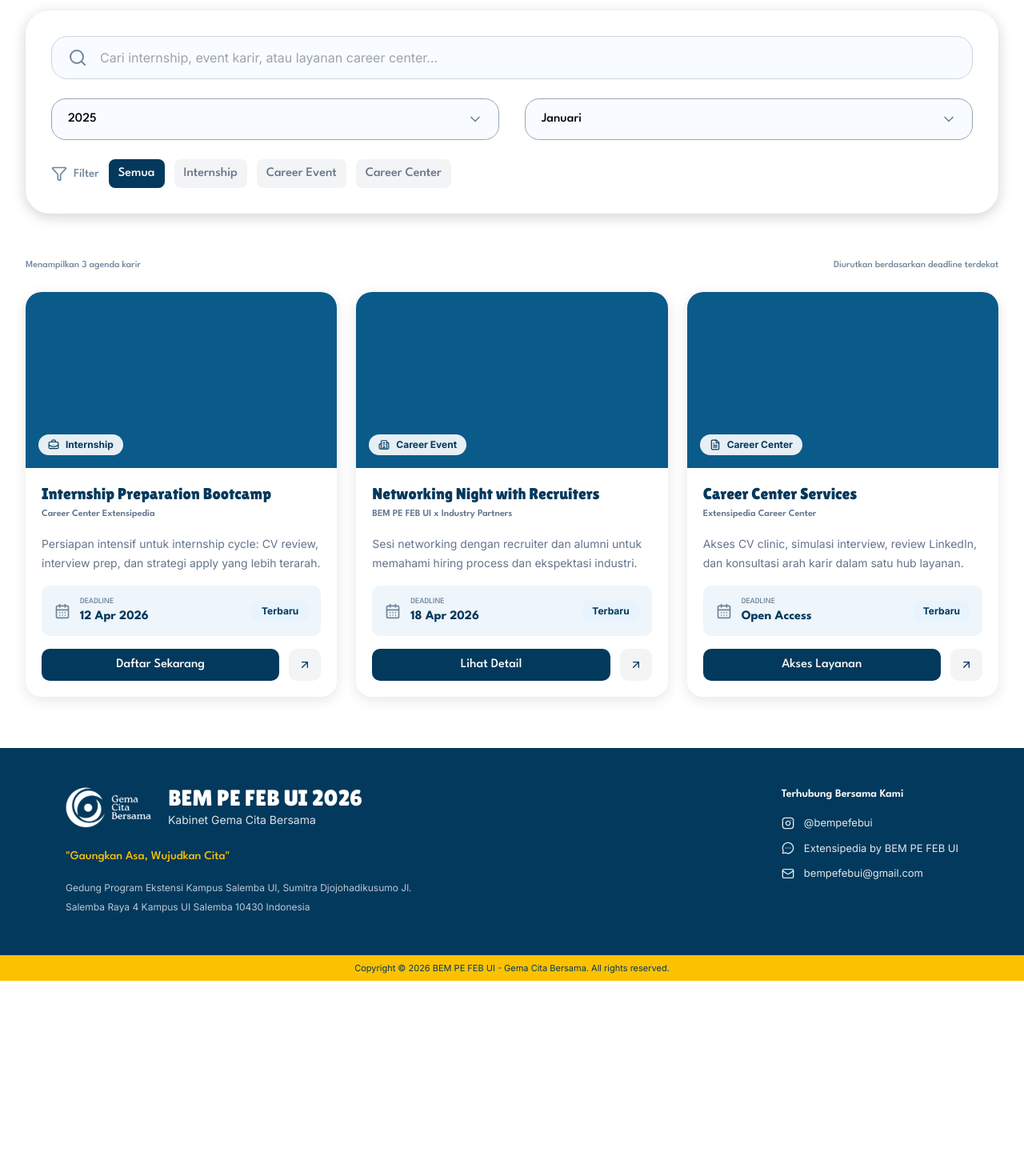
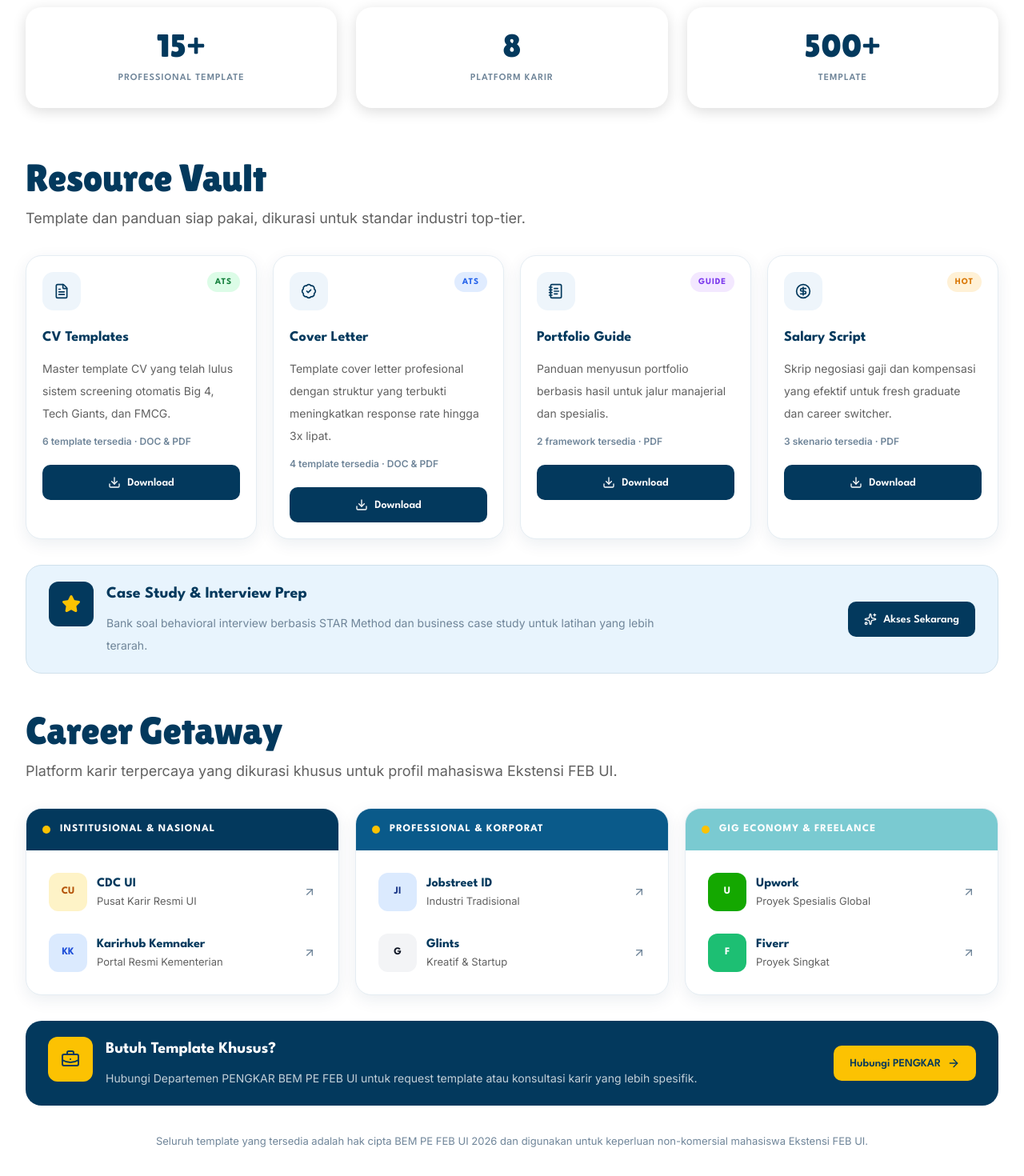
Before and after one commit to rafasoelistiono/extensipedia-frontend, a Next.js app: page /karir in a window 1280 px wide. Shown: the part 540-2010 px from the top of the page at 80% size. Before the commit the page ends 1766 px from the top, so only its background shows below. Built offline with nearby package versions, Linux system fonts and the light colour scheme.

Commit message:
implement career center

```diff
--- a/app/karir/page.tsx
+++ b/app/karir/page.tsx
@@ -1,60 +1,140 @@
 import type { Metadata } from "next";
-import { ChevronDown, Funnel, Search } from "lucide-react";
+import Link from "next/link";
+import {
+  ArrowRight,
+  ArrowUpRight,
+  BadgeCheck,
+  BriefcaseBusiness,
+  CircleDollarSign,
+  Download,
+  FileText,
+  NotebookText,
+  Sparkles,
+  Star,
+} from "lucide-react";
 import { Footer } from "@/components/Footer";
 import { Navbar } from "@/components/Navbar";
 import { ScrollReset } from "@/components/ScrollReset";
-import { CareerCard } from "@/components/hub-page/CareerCard";
 import { HeroBanner } from "@/components/hub-page/HeroBanner";
 
 export const metadata: Metadata = {
   title: "Career Center | Extensipedia",
 };
 
-const years = ["2025", "2026", "2027"];
-const months = [
-  "Januari",
-  "Februari",
-  "Maret",
-  "April",
-  "Mei",
-  "Juni",
-  "Juli",
-  "Agustus",
-  "September",
-  "Oktober",
-  "November",
-  "Desember",
+const stats = [
+  { value: "15+", label: "Professional Template" },
+  { value: "8", label: "Platform Karir" },
+  { value: "500+", label: "Template" },
 ];
 
-const careerCards = [
+const resources = [
   {
-    type: "Internship" as const,
-    title: "Internship Preparation Bootcamp",
-    organizer: "Career Center Extensipedia",
+    title: "CV Templates",
     description:
-      "Persiapan intensif untuk internship cycle: CV review, interview prep, dan strategi apply yang lebih terarah.",
-    deadline: "12 Apr 2026",
-    ctaLabel: "Daftar Sekarang",
+      "Master template CV yang telah lulus sistem screening otomatis Big 4, Tech Giants, dan FMCG.",
+    meta: "6 template tersedia · DOC & PDF",
+    badge: "ATS",
+    badgeTone: "success",
+    icon: FileText,
   },
   {
-    type: "Career Event" as const,
-    title: "Networking Night with Recruiters",
-    organizer: "BEM PE FEB UI x Industry Partners",
+    title: "Cover Letter",
     description:
-      "Sesi networking dengan recruiter dan alumni untuk memahami hiring process dan ekspektasi industri.",
-    deadline: "18 Apr 2026",
-    ctaLabel: "Lihat Detail",
+      "Template cover letter profesional dengan struktur yang terbukti meningkatkan response rate hingga 3x lipat.",
+    meta: "4 template tersedia · DOC & PDF",
+    badge: "ATS",
+    badgeTone: "info",
+    icon: BadgeCheck,
   },
   {
-    type: "Career Center" as const,
-    title: "Career Center Services",
-    organizer: "Extensipedia Career Center",
+    title: "Portfolio Guide",
     description:
-      "Akses CV clinic, simulasi interview, review LinkedIn, dan konsultasi arah karir dalam satu hub layanan.",
-    deadline: "Open Access",
-    ctaLabel: "Akses Layanan",
+      "Panduan menyusun portfolio berbasis hasil untuk jalur manajerial dan spesialis.",
+    meta: "2 framework tersedia · PDF",
+    badge: "Guide",
+    badgeTone: "lavender",
+    icon: NotebookText,
   },
-];
+  {
+    title: "Salary Script",
+    description:
+      "Skrip negosiasi gaji dan kompensasi yang efektif untuk fresh graduate dan career switcher.",
+    meta: "3 skenario tersedia · PDF",
+    badge: "Hot",
+    badgeTone: "warning",
+    icon: CircleDollarSign,
+  },
+] as const;
+
+const getawayGroups = [
+  {
+    title: "Institusional & Nasional",
+    tone: "primary",
+    items: [
+      {
+        name: "CDC UI",
+        description: "Pusat Karir Resmi UI",
+        accent: "bg-[#fef3c7] text-[#b45309]",
+        href: "https://cdc.ui.ac.id/",
+      },
+      {
+        name: "Karirhub Kemnaker",
+        description: "Portal Resmi Kementerian",
+        accent: "bg-[#dbeafe] text-[#1d4ed8]",
+        href: "https://karirhub.kemnaker.go.id/",
+      },
+    ],
+  },
+  {
+    title: "Professional & Korporat",
+    tone: "ocean",
+    items: [
+      {
+        name: "Jobstreet ID",
+        description: "Industri Tradisional",
+        accent: "bg-[#dbeafe] text-[#1e3a8a]",
+        href: "https://www.jobstreet.co.id/",
+      },
+      {
+        name: "Glints",
+        description: "Kreatif & Startup",
+        accent: "bg-[#f3f4f6] text-[#111827]",
+        href: "https://glints.com/id",
+      },
+    ],
+  },
+  {
+    title: "Gig Economy & Freelance",
+    tone: "mint",
+    items: [
+      {
+        name: "Upwork",
+        description: "Proyek Spesialis Global",
+        accent: "bg-[#14a800] text-white",
+        href: "https://www.upwork.com/",
+      },
+      {
+        name: "Fiverr",
+        description: "Proyek Singkat",
+        accent: "bg-[#1dbf73] text-white",
+        href: "https://www.fiverr.com/",
+      },
+    ],
+  },
+] as const;
+
+const resourceBadgeClassMap = {
+  success: "bg-[#dcfce7] text-[#15803d]",
+  info: "bg-[#e0ecff] text-[#2563eb]",
+  lavender: "bg-[#f3e8ff] text-[#7c3aed]",
+  warning: "bg-[#fff1d6] text-[#d97706]",
+} as const;
+
+const getawayToneClassMap = {
+  primary: "bg-primary text-base-white",
+  ocean: "bg-[#0a5a8a] text-base-white",
+  mint: "bg-secondary-soft text-base-white",
+} as const;
 
 export default function KarirPage() {
   return (
@@ -65,7 +145,7 @@
       <main>
         <HeroBanner
           title="Career Center"
-          description="Hub karir untuk bantu persiapan internship, networking, pengembangan profil profesional, dan kesiapan masuk dunia kerja."
+          description="Ekosistem resource dan shortcut karir untuk bantu mahasiswa Ekstensi FEB UI menyiapkan CV, portfolio, interview, dan akses ke platform kerja yang relevan."
           backgroundImage="/about/hero-bg.png"
           breadcrumbs={[
             { label: "Beranda", href: "/" },
@@ -78,114 +158,211 @@
           ]}
         />
 
-        <section className="bg-base-white px-4 pb-8 pt-6 sm:px-6 sm:pb-10 sm:pt-8 lg:px-8 lg:pb-14">
-          <div className="mx-auto max-w-[1271px] rounded-[22px] bg-base-white p-4 shadow-[0_4px_17px_rgba(0,0,0,0.18)] sm:rounded-[30px] sm:p-6 lg:p-8">
-            <div className="flex h-[48px] items-center rounded-[16px] border border-panel-border bg-surface-subtle px-4 sm:h-[54px] sm:rounded-[20px] sm:px-5">
-              <Search className="h-6 w-6 text-copy-soft" />
-              <span className="ml-3 font-body text-[14px] text-[#9ca3af] sm:ml-4 sm:text-[16px]">
-                Cari internship, event karir, atau layanan career center...
-              </span>
+        <section className="bg-base-white px-4 pb-12 pt-6 sm:px-6 sm:pb-14 sm:pt-7 lg:px-8 lg:pb-16">
+          <div className="mx-auto mt-0 max-w-[1280px]">
+            <div className="grid gap-4 md:grid-cols-3 md:gap-6">
+              {stats.map((stat) => (
+                <article
+                  key={stat.label}
+                  className="rounded-[20px] bg-base-white px-6 py-7 text-center shadow-[0_4px_17px_rgba(0,0,0,0.14)]"
+                >
+                  <div className="font-headline text-[34px] leading-none text-primary sm:text-[40px]">
+                    {stat.value}
+                  </div>
+                  <p className="mt-3 font-tagline text-[12px] font-semibold uppercase tracking-[0.08em] text-copy-soft">
+                    {stat.label}
+                  </p>
+                </article>
+              ))}
+            </div>
+          </div>
+        </section>
+
+        <section className="bg-base-white px-4 pb-10 sm:px-6 sm:pb-12 lg:px-8">
+          <div className="mx-auto max-w-[1280px]">
+            <div>
+              <h2 className="section-title text-[34px] leading-none sm:text-[42px] lg:text-[48px]">
+                Resource Vault
+              </h2>
+              <p className="mt-3 max-w-[780px] font-body text-[15px] leading-7 text-copy-muted sm:text-[18px]">
+                Template dan panduan siap pakai, dikurasi untuk standar industri top-tier.
+              </p>
             </div>
 
-            <details className="mt-4 rounded-[18px] border border-panel-border bg-surface-subtle p-4 lg:hidden">
-              <summary className="flex cursor-pointer list-none items-center justify-between font-tagline text-[15px] font-semibold text-primary">
-                <span className="inline-flex items-center gap-2">
-                  <Funnel className="h-4 w-4" />
-                  Filter
-                </span>
-                <ChevronDown className="h-4 w-4" />
-              </summary>
+            <div className="mt-8 grid gap-5 md:grid-cols-2 xl:grid-cols-4">
+              {resources.map((resource) => {
+                const Icon = resource.icon;
 
-              <div className="mt-4 grid gap-3">
-                <label className="relative block">
-                  <select className="h-[44px] w-full appearance-none rounded-[14px] border border-[#94a3b8] bg-base-white px-4 pr-10 font-tagline text-[14px] text-black outline-none">
-                    {years.map((year) => (
-                      <option key={year}>{year}</option>
-                    ))}
-                  </select>
-                  <ChevronDown className="pointer-events-none absolute right-4 top-1/2 h-4 w-4 -translate-y-1/2 text-copy-soft" />
-                </label>
+                return (
+                  <article
+                    key={resource.title}
+                    className="flex h-full flex-col rounded-[20px] border border-[#e5edf3] bg-base-white p-5 shadow-[0_6px_20px_rgba(3,57,93,0.08)]"
+                  >
+                    <div className="flex items-start justify-between gap-4">
+                      <div className="flex h-12 w-12 items-center justify-center rounded-[14px] bg-surface-muted text-primary">
+                        <Icon className="h-5 w-5" />
+                      </div>
+                      <span
+                        className={[
+                          "inline-flex rounded-full px-2.5 py-1 font-tagline text-[11px] font-bold uppercase tracking-[0.08em]",
+                          resourceBadgeClassMap[resource.badgeTone],
+                        ].join(" ")}
+                      >
+                        {resource.badge}
+                      </span>
+                    </div>
 
-                <label className="relative block">
-                  <select className="h-[44px] w-full appearance-none rounded-[14px] border border-[#94a3b8] bg-base-white px-4 pr-10 font-tagline text-[14px] text-black outline-none">
-                    {months.map((month) => (
-                      <option key={month}>{month}</option>
-                    ))}
-                  </select>
-                  <ChevronDown className="pointer-events-none absolute right-4 top-1/2 h-4 w-4 -translate-y-1/2 text-copy-soft" />
-                </label>
+                    <div className="mt-5">
+                      <h3 className="font-tagline text-[18px] font-bold text-primary">
+                        {resource.title}
+                      </h3>
+                      <p className="mt-3 font-body text-[14px] leading-7 text-copy-muted">
+                        {resource.description}
+                      </p>
+                      <p className="mt-3 font-body text-[12px] font-semibold text-copy-soft">
+                        {resource.meta}
+                      </p>
+                    </div>
 
-                <div className="flex flex-wrap gap-2">
-                  {["Semua", "Internship", "Career Event", "Career Center"].map((chip, index) => (
-                    <button
-                      key={chip}
-                      type="button"
-                      className={[
-                        "rounded-[8px] px-3 py-1.5 font-tagline text-[13px] font-semibold",
-                        index === 0 ? "bg-primary text-base-white" : "bg-base-white text-[#64748b]",
-                      ].join(" ")}
+                    <a
+                      href="#"
+                      className="mt-5 inline-flex h-11 items-center justify-center gap-2 rounded-[10px] bg-primary px-4 font-tagline text-[14px] font-semibold !text-white transition hover:brightness-110 [&_svg]:!text-white"
                     >
-                      {chip}
-                    </button>
-                  ))}
+                      <Download className="h-4 w-4" />
+                      Download
+                    </a>
+                  </article>
+                );
+              })}
+            </div>
+
+            <div className="mt-8 rounded-[20px] border border-[#d0e1ec] bg-[#e8f4fd] px-5 py-5 sm:px-7">
+              <div className="flex flex-col gap-5 lg:flex-row lg:items-center lg:justify-between">
+                <div className="flex items-start gap-4">
+                  <div className="flex h-14 w-14 shrink-0 items-center justify-center rounded-[12px] bg-primary text-cta">
+                    <Star className="h-6 w-6 fill-current" />
+                  </div>
+                  <div>
+                    <h3 className="font-tagline text-[18px] font-bold text-primary sm:text-[20px]">
+                      Case Study & Interview Prep
+                    </h3>
+                    <p className="mt-2 max-w-[720px] font-body text-[14px] leading-7 text-copy-soft">
+                      Bank soal behavioral interview berbasis STAR Method dan business case
+                      study untuk latihan yang lebih terarah.
+                    </p>
+                  </div>
                 </div>
-              </div>
-            </details>
 
-            <div className="mt-6 hidden lg:block">
-              <div className="grid gap-4 lg:grid-cols-2 lg:gap-8">
-                <label className="relative block">
-                  <select className="h-[52px] w-full appearance-none rounded-[18px] border border-[#94a3b8] bg-surface-subtle px-5 pr-12 font-tagline text-[16px] text-black outline-none">
-                    {years.map((year) => (
-                      <option key={year}>{year}</option>
-                    ))}
-                  </select>
-                  <ChevronDown className="pointer-events-none absolute right-5 top-1/2 h-5 w-5 -translate-y-1/2 text-copy-soft" />
-                </label>
-                <label className="relative block">
-                  <select className="h-[52px] w-full appearance-none rounded-[18px] border border-[#94a3b8] bg-surface-subtle px-5 pr-12 font-tagline text-[16px] text-black outline-none">
-                    {months.map((month) => (
-                      <option key={month}>{month}</option>
-                    ))}
-                  </select>
-                  <ChevronDown className="pointer-events-none absolute right-5 top-1/2 h-5 w-5 -translate-y-1/2 text-copy-soft" />
-                </label>
-              </div>
-
-              <div className="mt-6 flex flex-wrap items-center gap-3">
-                <span className="inline-flex items-center gap-2 font-tagline text-[15px] text-copy-soft">
-                  <Funnel className="h-5 w-5" />
-                  Filter
-                </span>
-                {["Semua", "Internship", "Career Event", "Career Center"].map((chip, index) => (
-                  <button
-                    key={chip}
-                    type="button"
-                    className={[
-                      "rounded-[8px] px-3 py-1.5 font-tagline text-[15px] font-semibold",
-                      index === 0 ? "bg-primary text-base-white" : "bg-[#f3f4f6] text-[#64748b]",
-                    ].join(" ")}
-                  >
-                    {chip}
-                  </button>
-                ))}
+                <a
+                  href="#"
+                  className="inline-flex h-11 items-center justify-center gap-2 rounded-[10px] bg-primary px-5 font-tagline text-[14px] font-semibold !text-white transition hover:brightness-110 [&_svg]:!text-white"
+                >
+                  <Sparkles className="h-4 w-4" />
+                  Akses Sekarang
+                </a>
               </div>
             </div>
           </div>
         </section>
 
-        <section className="bg-base-white px-4 pb-10 sm:px-6 sm:pb-14 lg:px-8 lg:pb-16">
-          <div className="mx-auto max-w-[1271px]">
-            <div className="mb-5 flex flex-col gap-1 text-[12px] font-tagline text-copy-soft sm:mb-6 sm:flex-row sm:items-center sm:justify-between">
-              <span>Menampilkan 3 agenda karir</span>
-              <span>Diurutkan berdasarkan deadline terdekat</span>
+        <section className="bg-base-white px-4 pb-10 sm:px-6 sm:pb-12 lg:px-8">
+          <div className="mx-auto max-w-[1280px]">
+            <div>
+              <h2 className="section-title text-[34px] leading-none sm:text-[42px] lg:text-[48px]">
+                Career Getaway
+              </h2>
+              <p className="mt-3 max-w-[860px] font-body text-[15px] leading-7 text-copy-muted sm:text-[18px]">
+                Platform karir terpercaya yang dikurasi khusus untuk profil mahasiswa Ekstensi
+                FEB UI.
+              </p>
             </div>
 
-            <div className="grid gap-4 sm:gap-5 xl:grid-cols-3 xl:gap-6">
-              {careerCards.map((card) => (
-                <CareerCard key={card.title} {...card} />
+            <div className="mt-8 grid gap-5 xl:grid-cols-3">
+              {getawayGroups.map((group) => (
+                <article
+                  key={group.title}
+                  className="overflow-hidden rounded-[20px] border border-[#e5edf3] bg-base-white shadow-[0_6px_20px_rgba(3,57,93,0.08)]"
+                >
+                  <div
+                    className={[
+                      "flex min-h-[52px] items-center gap-3 px-5 py-4 font-tagline text-[13px] font-bold uppercase tracking-[0.08em]",
+                      getawayToneClassMap[group.tone],
+                    ].join(" ")}
+                  >
+                    <span className="h-2.5 w-2.5 rounded-full bg-cta" />
+                    {group.title}
+                  </div>
+
+                  <div className="space-y-1 p-4">
+                    {group.items.map((item) => (
+                      <a
+                        key={item.name}
+                        href={item.href}
+                        target="_blank"
+                        rel="noreferrer"
+                        className="flex items-center justify-between gap-4 rounded-[14px] px-3 py-3 transition hover:bg-surface-subtle"
+                      >
+                        <div className="flex min-w-0 items-center gap-3">
+                          <div
+                            className={[
+                              "flex h-12 w-12 shrink-0 items-center justify-center rounded-[12px] font-tagline text-[13px] font-bold",
+                              item.accent,
+                            ].join(" ")}
+                          >
+                            {item.name
+                              .split(" ")
+                              .map((word) => word[0])
+                              .join("")
+                              .slice(0, 2)}
+                          </div>
+                          <div className="min-w-0">
+                            <div className="truncate font-tagline text-[16px] font-bold text-primary">
+                              {item.name}
+                            </div>
+                            <p className="truncate font-body text-[13px] text-copy-muted">
+                              {item.description}
+                            </p>
+                          </div>
+                        </div>
+                        <ArrowUpRight className="h-4 w-4 shrink-0 text-copy-soft" />
+                      </a>
+                    ))}
+                  </div>
+                </article>
               ))}
             </div>
+
+            <div className="mt-8 rounded-[20px] bg-primary px-5 py-5 sm:px-7">
+              <div className="flex flex-col gap-5 lg:flex-row lg:items-center lg:justify-between">
+                <div className="flex items-start gap-4">
+                  <div className="flex h-14 w-14 shrink-0 items-center justify-center rounded-[12px] bg-cta text-primary">
+                    <BriefcaseBusiness className="h-6 w-6" />
+                  </div>
+                  <div>
+                    <h3 className="font-tagline text-[18px] font-bold text-base-white sm:text-[20px]">
+                      Butuh Template Khusus?
+                    </h3>
+                    <p className="mt-2 max-w-[760px] font-body text-[14px] leading-7 text-base-white/76">
+                      Hubungi Departemen PENGKAR BEM PE FEB UI untuk request template atau
+                      konsultasi karir yang lebih spesifik.
+                    </p>
+                  </div>
+                </div>
+
+                <Link
+                  href="/tentang-kami"
+                  className="inline-flex h-11 items-center justify-center gap-2 rounded-[10px] bg-cta px-5 font-tagline text-[14px] font-semibold text-primary transition hover:brightness-95"
+                >
+                  Hubungi PENGKAR
+                  <ArrowRight className="h-4 w-4" />
+                </Link>
+              </div>
+            </div>
+
+            <p className="mt-8 text-center font-body text-[12px] leading-6 text-copy-soft sm:text-[13px]">
+              Seluruh template yang tersedia adalah hak cipta BEM PE FEB UI 2026 dan
+              digunakan untuk keperluan non-komersial mahasiswa Ekstensi FEB UI.
+            </p>
           </div>
         </section>
       </main>
```
